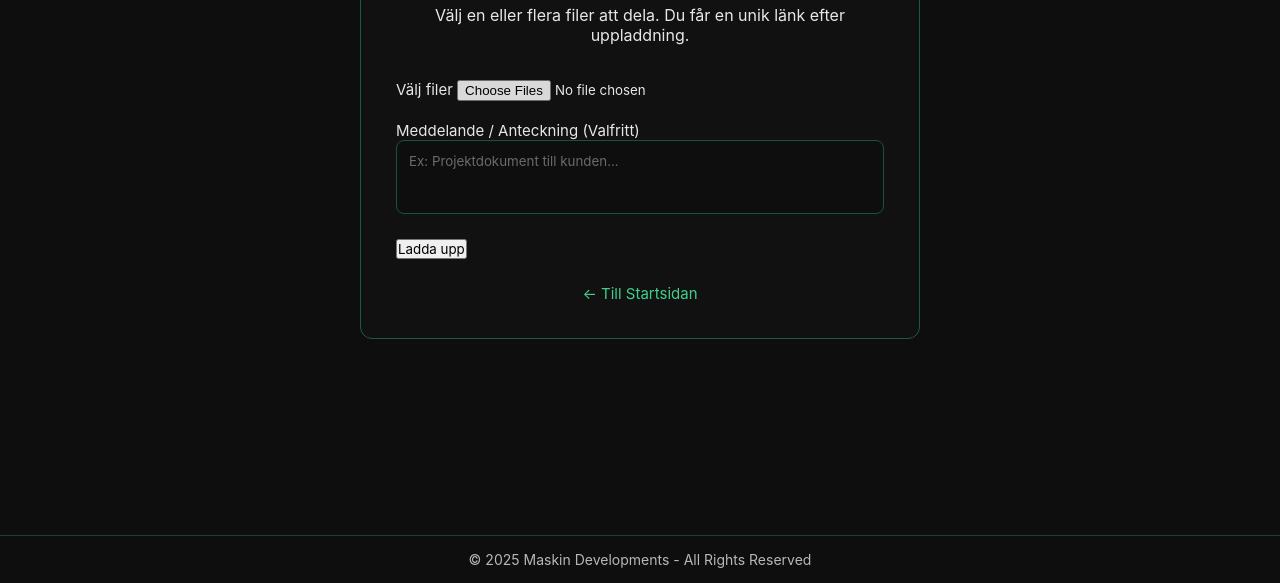
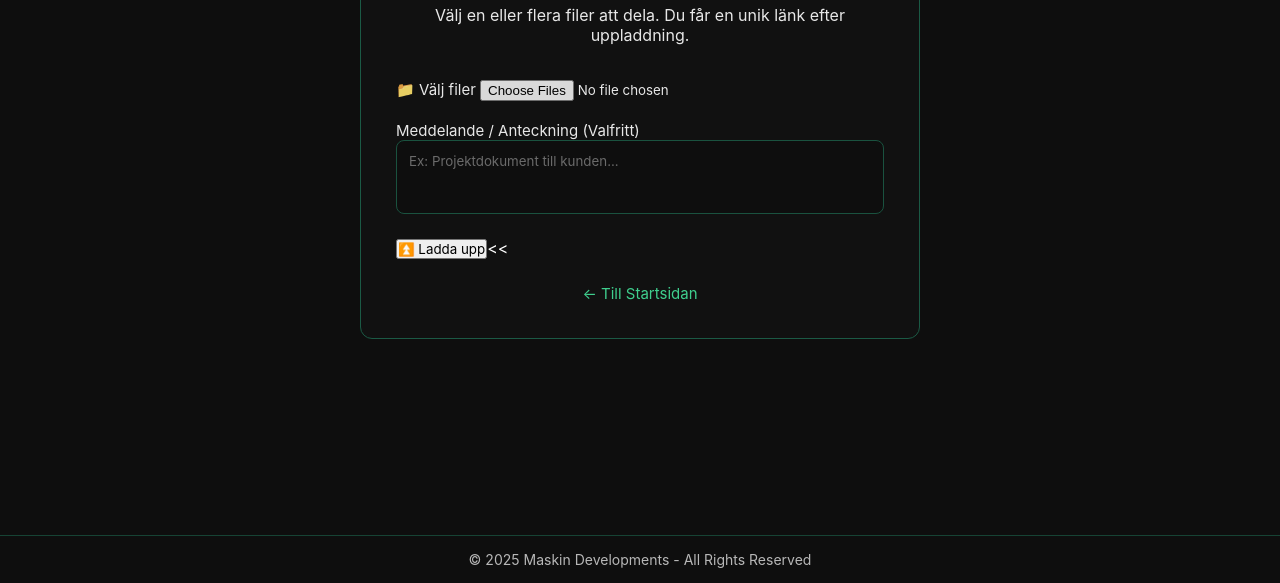
Before and after one commit to maskinen/dela.maskin-developments.dev, a website: page client/upload.html in a window 1280 px wide. Shown: the part 217-800 px from the top of the page. Drawn offline with Linux system fonts and the light colour scheme.

Commit message:
update upload.html

```diff
--- a/client/upload.html
+++ b/client/upload.html
@@ -19,8 +19,8 @@
 
             <form id="upload-form" class="upload-form" action="api/upload" method="POST" enctype="multipart/form-data">
 
-                <label for="files" class="file-label">
-                    <span>Välj filer</span>
+                <label for="files" class="file-label stylish-file-btn">
+                    <span>📁 Välj filer</span>
                     <input type="file" name="files" id="files" multiple required>
                 </label>
 
@@ -29,7 +29,7 @@
                     <textarea name="note" id="note" rows="3" placeholder="Ex: Projektdokument till kunden..."></textarea>
                 </label>
 
-                <button type="submit" class="btn-primary">Ladda upp</button>
+                <button type="submit" class="btn-primary stylish-upload-btn">⏫ Ladda upp</button><<
             </form>
 
             <div id="upload-result" class="upload-result hidden">
```
